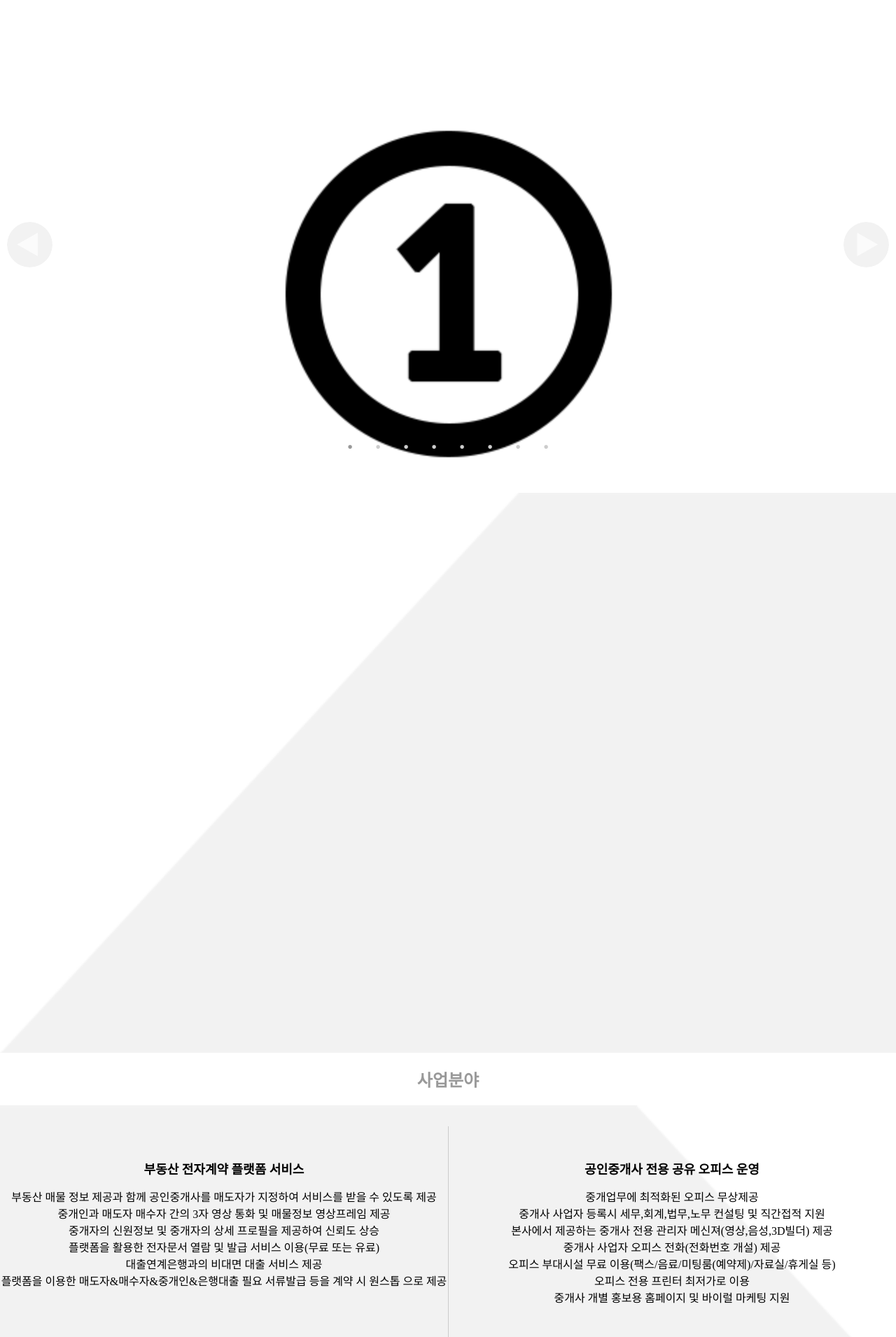
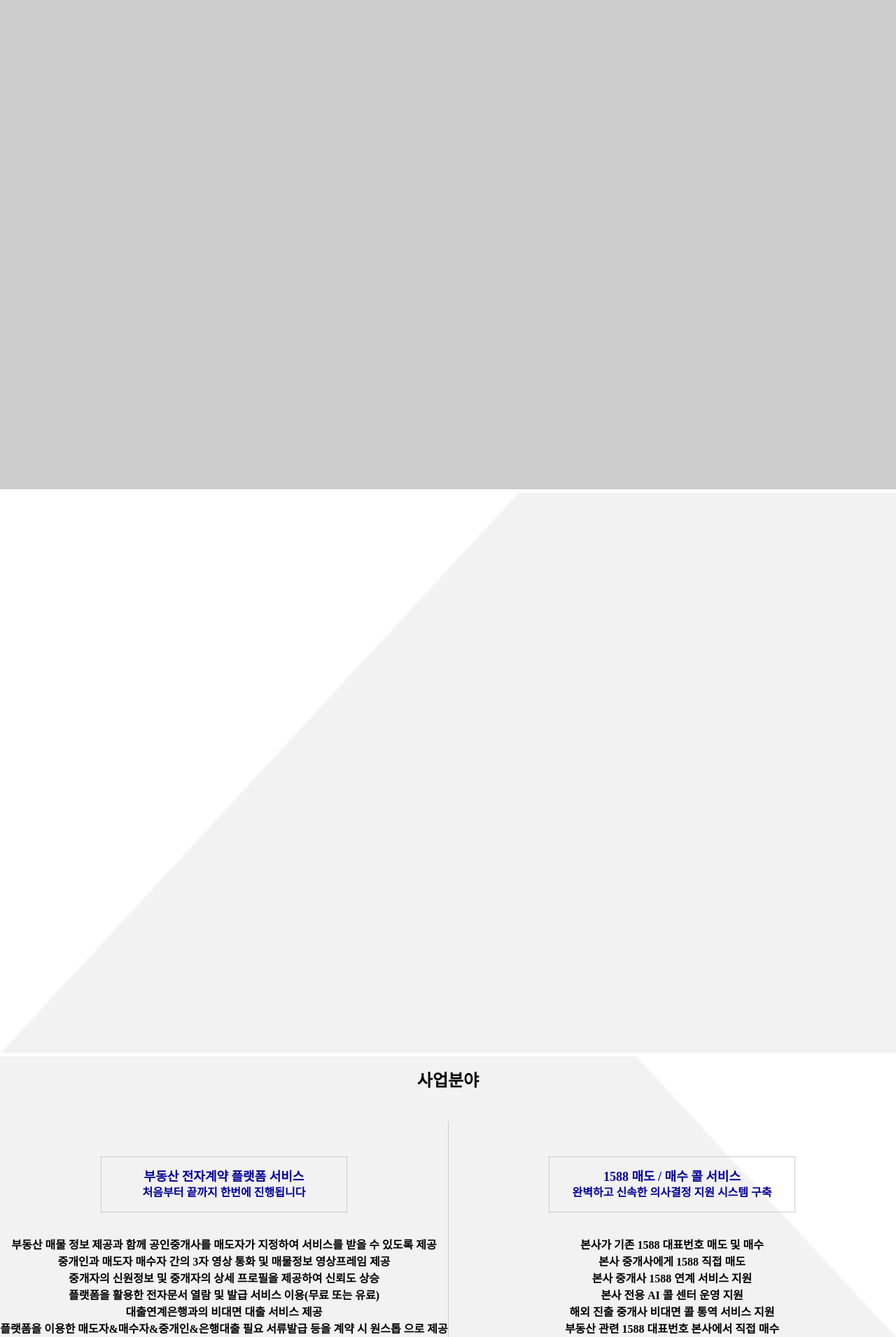
Before and after one commit to cl0cktree/company, a PHP site: page / in a window 1280 px wide. Shown: the part 101-2011 px from the top of the page at 70% size. Run offline with PHP 8.4, Linux system fonts and the light colour scheme; some web fonts are replaced.

Commit message:
20201201_1
- 시안 레이아웃에 맞춰 수정.

```diff
--- a/css/style.css
+++ b/css/style.css
@@ -116,24 +116,27 @@ textarea{box-sizing:border-box;}
 .section{width:100%;background:rgba(255,255,255,1);margin:0 auto;margin-top:100px;}
 .section .article{width:100%;min-height:calc(100vh - 70px);border-top:0px solid #000; border-bottom:5px solid #fff;margin:0 auto;overflow:hidden;}
 .section .article_1{min-height:calc(100vh - 100px);}
-.section .article>h2{display:block;width:100%;text-align:center;height:70px;line-height:70px;font-size:24px;}
 .section .article .container{width:200%;min-height:100vh;background:rgba(251,251,251,1);color:#fff;opacity:0;transition:all 0.3s;}
 .section .article .container.left{background:url('../images/article_background.png') no-repeat;background-position:-1650px top;background-size:3300px 200%;}
 .section .article .container.right{background:url('../images/article_background.png') no-repeat;background-position:1650px top;background-size:3300px 200%;}
 
 .section .article .contents{position:absolute;width:100%;min-height:100vh;background:rgba(255,255,255,0.6);color:#000;opacity:1;top:0px;overflow:hidden;}
+.section .article .contents>h3{display:block;width:100%;text-align:center;height:70px;line-height:70px;font-size:24px;}
 .section .article .contents.top-pop{top:-100%;}
 .section .article .contents.bottom-pop{bottom:-100%;}
 .section .article .contents.left-pop{left:-100%;}
 .section .article .contents.right-pop{right:-100%;}
 
-.section .article .contents .card{width:50%;height:46vh;word-break:keep-all;text-align:center;padding:50px 0;margin-top:37px;border-bottom:1px solid #ccc;}
-.section .article .contents .card:nth-of-type(1),.section .article .contents .card:nth-of-type(2){margin-top:100px;}
+.section .article .contents .card{width:50%;height:43vh;word-break:keep-all;text-align:center;padding:50px 0;margin-top:37px;color:#000099;border-bottom:1px solid #ccc;}
+.section .article .contents .card:nth-of-type(1),.section .article .contents .card:nth-of-type(2){margin-top:23px;}
 .section .article .contents .card.left{float:left;}
 .section .article .contents .card.right{float:right;}
-.section .article .contents .card.right:before{content:'';display:block;position:absolute;top:0;left:0;box-sizing:border-box;width:1px;height:46vh;border-left:1px solid #ccc;}
-.section .article .contents .card h3{text-align:center;font-size:18px;height:24px;line-height:24px;}
-.section .article .contents .card p{box-sizing:border-box;line-height:24px;}
+.section .article .contents .card.right:before{content:'';display:block;position:absolute;top:0;left:0;box-sizing:border-box;width:1px;height:43vh;border-left:1px solid #ccc;}
+.section .article .contents .card .sevice_title{min-width:220px;width:55%;border:1px solid #ccc;margin:0 auto;padding:1em;}
+.section .article .contents .card .sevice_title span{display:block;text-align:center;background-origin:border-box;}
+.section .article .contents .card .sevice_title span:nth-of-type(1){height:24px;line-height:24px;font-size:18px;font-weight:900;}
+.section .article .contents .card .sevice_title span:nth-of-type(2){height:22px;line-height:22px;font-size:16px;font-weight:700;}
+.section .article .contents .card p{box-sizing:border-box;color:#000;line-height:24px;margin-top:35px;font-size:16px;font-weight:700;}
 
 .section .top_btn{display:block; position:fixed; width:72px; height:72px; line-height:72px; background:rgba(100,100,100,0.8); right:30px; bottom:50px; font-size:20px; color:#fff; border-radius:50%; text-align:center; text-decoration: none; opacity:0; z-index:-5; transition:all 0.3s;}
 .section .top_btn.on{ opacity:1; z-index:4;}
--- a/index.html
+++ b/index.html
@@ -139,7 +139,7 @@
 						<div class="phon-animate">
 						</div>
 						<div class="randing-container">
-							<div class="slide-wrap slide-wrap1"></div>
+
 						</div>
 					</div>
 				</div>
@@ -152,16 +152,21 @@
 				</div>
 			</div>
 			<div class="article_3 article" data-index = "2">
-				<h2>
-					사업분야
-				</h2>
 				<div class="container right">
 				</div>
 				<div class="contents">
+					<h3>
+						사업분야
+					</h3>
 					<div class="card left">
-						<h3>
-							부동산 전자계약 플랫폼 서비스
-						</h3>
+						<div class="sevice_title">
+							<span>
+								부동산 전자계약 플랫폼 서비스
+							</span>
+							<span>
+								처음부터 끝까지 한번에 진행됩니다
+							</span>
+						</div>
 						<p>
 							부동산 매물 정보 제공과 함께 공인중개사를 매도자가 지정하여 서비스를 받을 수 있도록 제공</br>
 
@@ -177,9 +182,39 @@
 						</p>
 					</div>
 					<div class="card right">
-						<h3>
-							공인중개사 전용 공유 오피스 운영
-						</h3>
+						<div class="sevice_title">
+							<span>
+								1588 매도 / 매수 콜 서비스
+							</span>
+							<span>
+								완벽하고 신속한 의사결정 지원 시스템 구축
+							</span>
+						</div>
+						<p>
+							본사가 기존 1588 대표번호 매도 및 매수</br>
+
+							본사 중개사에게 1588 직접 매도</br>
+
+							본사 중개사 1588 연계 서비스 지원</br>
+
+							본사 전용 AI 콜 센터 운영 지원</br>
+
+							해외 진출 중개사 비대면 콜 통역 서비스 지원</br>
+
+							부동산 관련 1588 대표번호 본사에서 직접 매수</br>
+
+							AI 챗봇 콜 지원</br>
+						</p>
+					</div>
+					<div class="card left">
+						<div class="sevice_title">
+							<span>
+								공인중개사 전용 공유 오피스 운영
+							</span>
+							<span>
+								부동산 시장의 한계를 넘어선다
+							</span>
+						</div>
 						<p>
 							중개업무에 최적화된 오피스 무상제공</br>
 
@@ -197,10 +232,15 @@
 
 						</p>
 					</div>
-					<div class="card left">
-						<h3>
-							전자계약 플랫폼 부대 운영 서비스
-						</h3>
+					<div class="card right">
+						<div class="sevice_title">
+							<span>
+								전자계약 플랫폼 부대 운영 서비스
+							</span>
+							<span>
+								관련서비스를 통한 시너지 확대로 사업 모델 완성
+							</span>
+						</div>
 						<p>
 							전국 부동산 매물정보 공유 사이트 제공</br>
 
@@ -218,26 +258,6 @@
 
 						</p>
 					</div>
-					<div class="card right">
-						<h3>
-							1588 매도 / 매수 콜 서비스
-						</h3>
-						<p>
-							본사가 기존 1588 대표번호 매도 및 매수</br>
-
-							본사 중개사에게 1588 직접 매도</br>
-
-							본사 중개사 1588 연계 서비스 지원</br>
-
-							본사 전용 AI 콜 센터 운영 지원</br>
-
-							해외 진출 중개사 비대면 콜 통역 서비스 지원</br>
-
-							부동산 관련 1588 대표번호 본사에서 직접 매수</br>
-
-							AI 챗봇 콜 지원</br>
-						</p>
-					</div>
 
 				</div>
 			</div>
@@ -245,7 +265,7 @@
 				<div class="container left">
 				</div>
 				<div class="contents">
-
+					<div class="slide-wrap slide-wrap1"></div>
 				</div>
 			</div>
 			<div class="article_5 article" data-index = "4">
```
